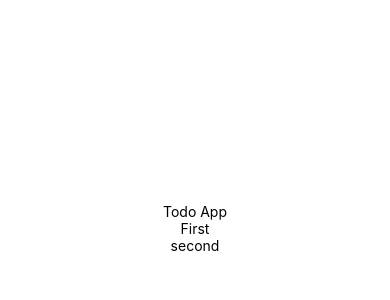
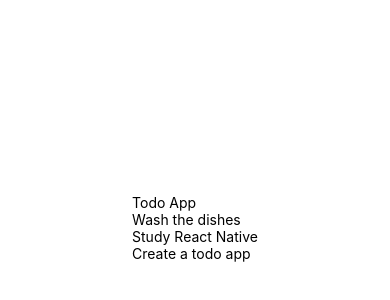
Before and after one commit to vinilsilv/react-native-study, a React Native app in the folder firstExpoProject/: screen / in a window 390 px wide. Shown: the part 194-494 px from the top of the page. Built offline with nearby package versions, Linux system fonts and the light colour scheme.

Commit message:
[first project]: Creating TodoApp and TodoList components

```diff
--- a/firstExpoProject/App.js
+++ b/firstExpoProject/App.js
@@ -1,16 +1,12 @@
 import { StatusBar } from 'expo-status-bar';
 import { StyleSheet, Text, View } from 'react-native';
-import FirstComponent from './components/FirstComponent';
-import SecondComponent from './components/SecondComponent';
-import Title from './components/Title';
+import { TodoApp } from './components/TodoApp';
 
 export default function App() {
+
   return (
     <View style={styles.container}>
-      <Title text={"Todo App"} />
-      <FirstComponent />
-      <SecondComponent />
-      <StatusBar style="auto" />
+      <TodoApp />
     </View>
   );
 }
--- /dev/null
+++ b/firstExpoProject/components/TodoApp.js
@@ -0,0 +1,25 @@
+import React from "react";
+import { View } from "react-native";
+import Title from "./Title";
+import { TodoList } from "./TodoList";
+
+export class TodoApp extends React.Component {
+  constructor() {
+    super()
+
+    this.state = {
+      todos: ['Wash the dishes', 'Study React Native', 'Create a todo app']
+    }
+  }
+
+  render() {
+    const { todos } = this.state
+
+    return (
+      <View>
+        <Title text={"Todo App"} />
+        <TodoList todos={todos} />
+      </View>
+    )
+  }
+}
--- /dev/null
+++ b/firstExpoProject/components/TodoList.js
@@ -0,0 +1,27 @@
+import React from "react";
+import { Text } from "react-native";
+
+export class TodoList extends React.Component {
+  constructor(props){
+    super(props)
+
+    this.state = {
+      todos: this.props.todos
+    }
+  }
+
+  getTodos(todos) {
+    return todos.map(el => {
+      return <Text key={el}>{el}</Text>
+    })
+  }
+
+  render() {
+    const {todos} = this.state
+
+
+    return (
+      this.getTodos(todos)
+    )
+  }
+}
```
